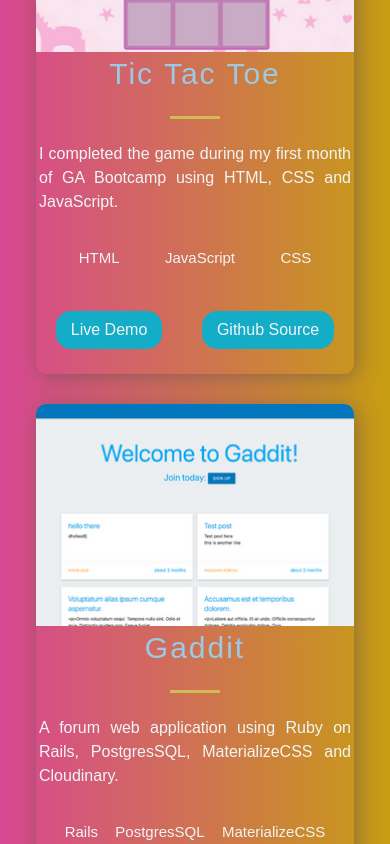
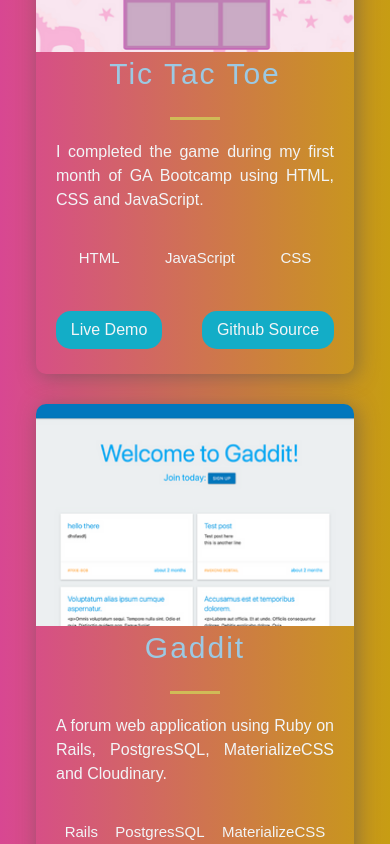
Before and after one commit to Lyndating/portfolio, a Next.js app: page / in a window 390 px wide. Shown: the part 1640-2484 px from the top of the page. Built offline with nearby package versions, Linux system fonts and the light colour scheme.

Commit message:
fix text padding in mobile screen

```diff
--- a/src/components/Projects/ProjectsStyles.js
+++ b/src/components/Projects/ProjectsStyles.js
@@ -77,7 +77,7 @@ export const CardInfo = styled.p`
   line-height: 24px;
   text-align: justify;
   @media ${(props) => props.theme.breakpoints.sm} {
-    padding:.3rem
+    padding:0 20px;
 
 }
 `;
```
